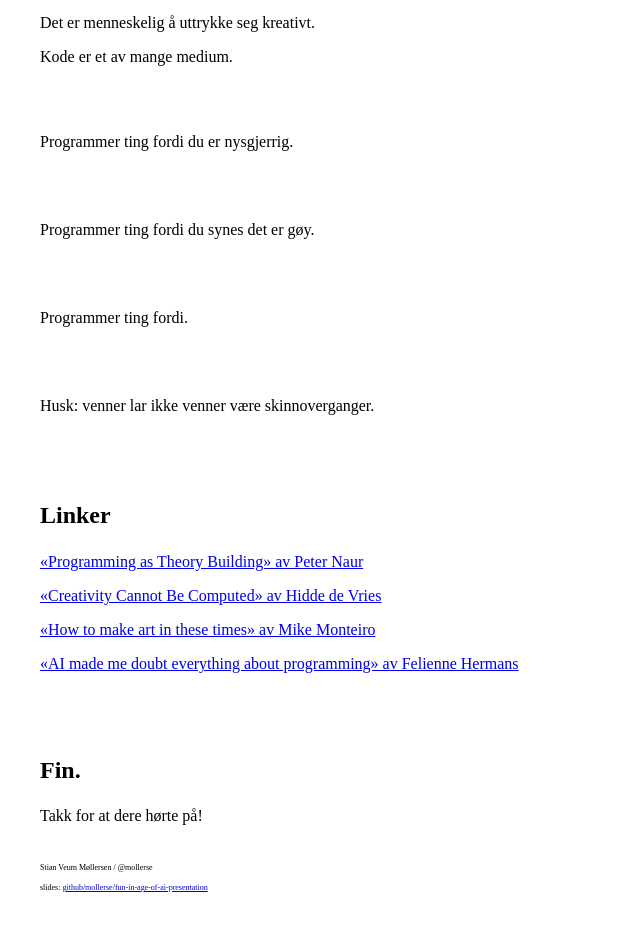
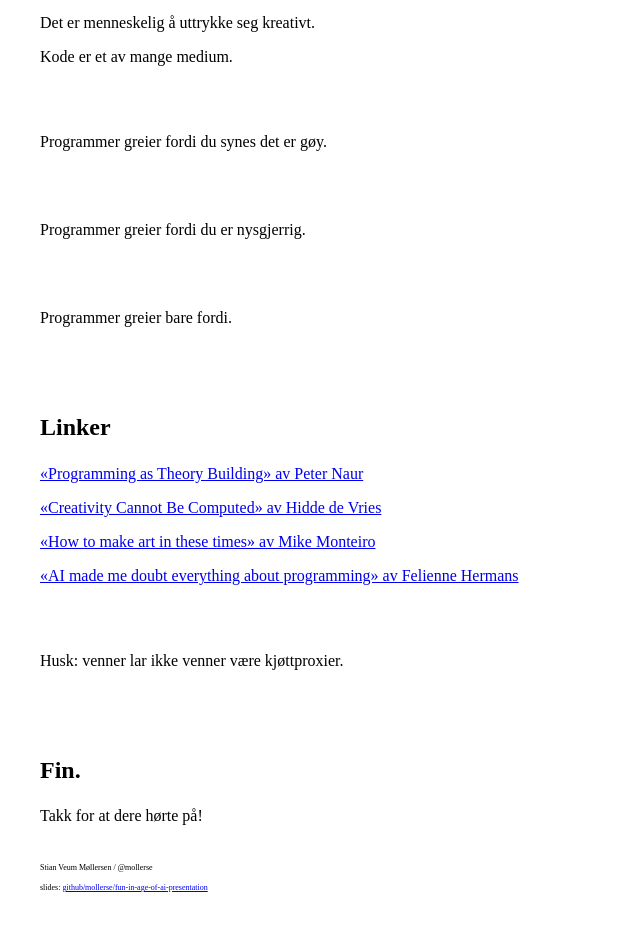
Before and after one commit to mollerse/fun-in-age-of-ai-presentation, a website built with Vite: page index.html in a window 1280 px wide. Shown: the part 2880-3806 px from the top of the page, without its empty margins (0-640 px from the left). Built offline with nearby package versions, Linux system fonts and the light colour scheme; files whose address does not match are found by name; what reveal.js would draw is missing.

Commit message:
fix: justeringer

```diff
--- a/index.html
+++ b/index.html
@@ -288,16 +288,13 @@
         <p class="fragment">Kode er et av mange medium.</p>
       </section>
       <section class="center">
-        <p>Programmer ting fordi du er nysgjerrig.</p>
+        <p>Programmer greier fordi du synes det er gøy.</p>
       </section>
       <section class="center">
-        <p>Programmer ting fordi du synes det er gøy.</p>
+        <p>Programmer greier fordi du er nysgjerrig.</p>
       </section>
       <section class="center">
-        <p>Programmer ting fordi.</p>
-      </section>
-      <section class="center">
-        <p>Husk: venner lar ikke venner være skinnoverganger.</p>
+        <p>Programmer greier bare fordi.</p>
       </section>
       <section class="standard">
         <h2>Linker</h2>
@@ -323,6 +320,9 @@
         </p>
       </section>
       <section class="center">
+        <p>Husk: venner lar ikke venner være kjøttproxier.</p>
+      </section>
+      <section class="center">
         <h2>Fin.</h2>
         <div>
           <p>Takk for at dere hørte på!</p>
```
Also changed, not shown: dist/refill2026/index.html.
